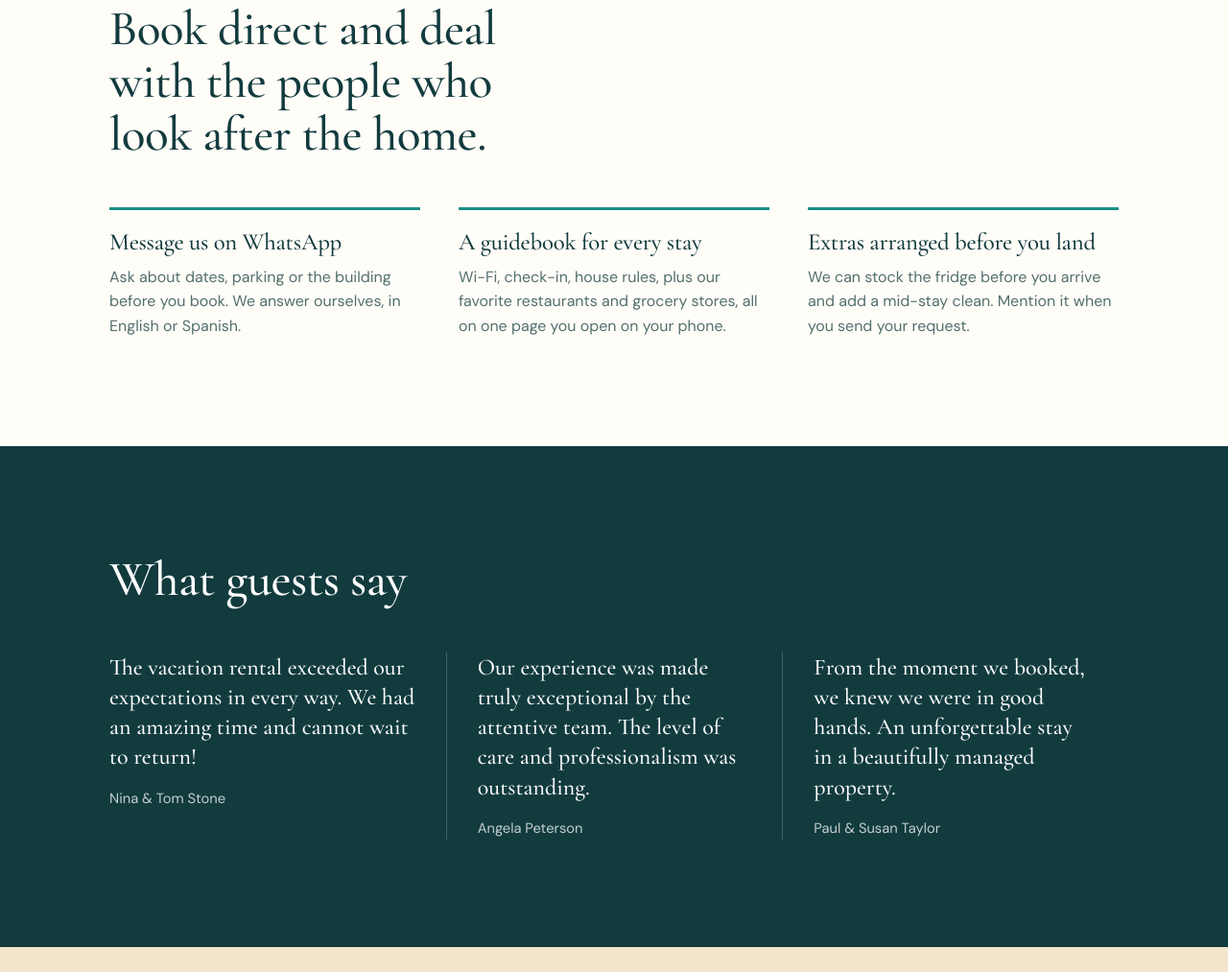
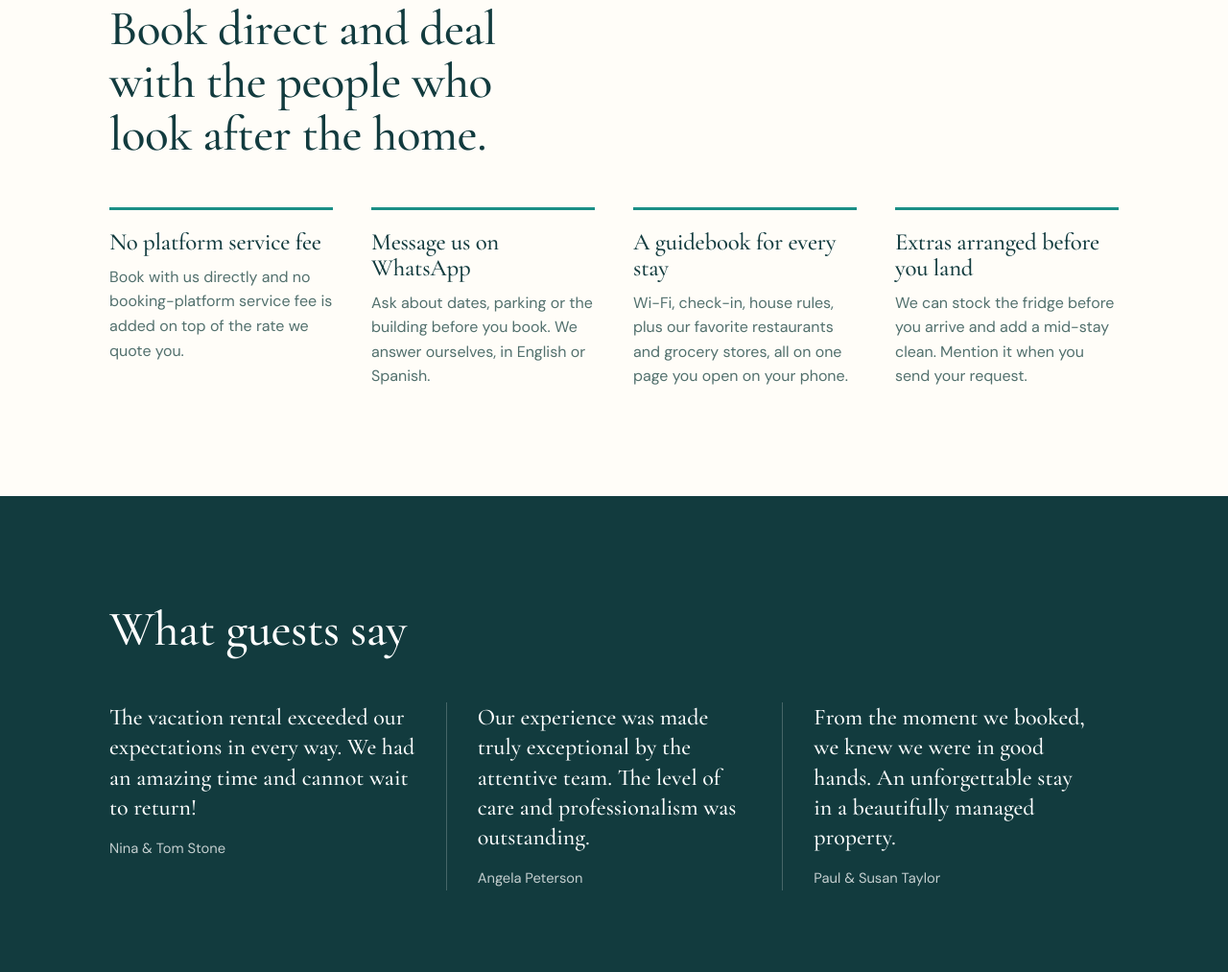
Before and after one commit to athomeproperties/athomerivieramaya, a website: page index.html in a window 1280 px wide. Shown: the part 3362-4375 px from the top of the page at 96% size. Drawn offline with nearby package versions, Linux system fonts and the light colour scheme; no server answers.

Commit message:
Add files via upload

```diff
--- a/assets/site.css
+++ b/assets/site.css
@@ -145,10 +145,10 @@ section{padding:clamp(4rem,9vw,7rem) 0}
 }
 
 /* ── WHY DIRECT ── */
-.three{display:grid;grid-template-columns:repeat(3,1fr);gap:2.5rem;margin-top:3rem}
+.three{display:grid;grid-template-columns:repeat(auto-fit,minmax(230px,1fr));gap:2.5rem;margin-top:3rem}
 .three>div{border-top:3px solid var(--cenote);padding-top:1.25rem}
 .three p{margin-top:.6rem;color:var(--muted)}
-@media(max-width:820px){.three{grid-template-columns:1fr;gap:2rem}}
+@media(max-width:820px){.three{gap:2rem}}
 
 /* ── REVIEWS ── */
 .reviews{background:var(--ink);color:#fff}
--- a/index.html
+++ b/index.html
@@ -90,6 +90,10 @@
         <h2 id="whyTitle" data-en="Book direct and deal with the people who look after the home." data-es="Reserva directo y trata con las personas que cuidan la propiedad." style="max-width:20ch">Book direct and deal with the people who look after the home.</h2>
         <div class="three">
           <div>
+            <h3 data-en="No platform service fee" data-es="Sin comisión de plataforma">No platform service fee</h3>
+            <p data-en="Book with us directly and no booking-platform service fee is added on top of the rate we quote you." data-es="Al reservar directo con nosotros no se suma una comisión de plataforma a la tarifa que te cotizamos.">Book with us directly and no booking-platform service fee is added on top of the rate we quote you.</p>
+          </div>
+          <div>
             <h3 data-en="Message us on WhatsApp" data-es="Escríbenos por WhatsApp">Message us on WhatsApp</h3>
             <p data-en="Ask about dates, parking or the building before you book. We answer ourselves, in English or Spanish." data-es="Pregunta por fechas, estacionamiento o el edificio antes de reservar. Respondemos nosotros mismos, en español o inglés.">Ask about dates, parking or the building before you book. We answer ourselves, in English or Spanish.</p>
           </div>
```
